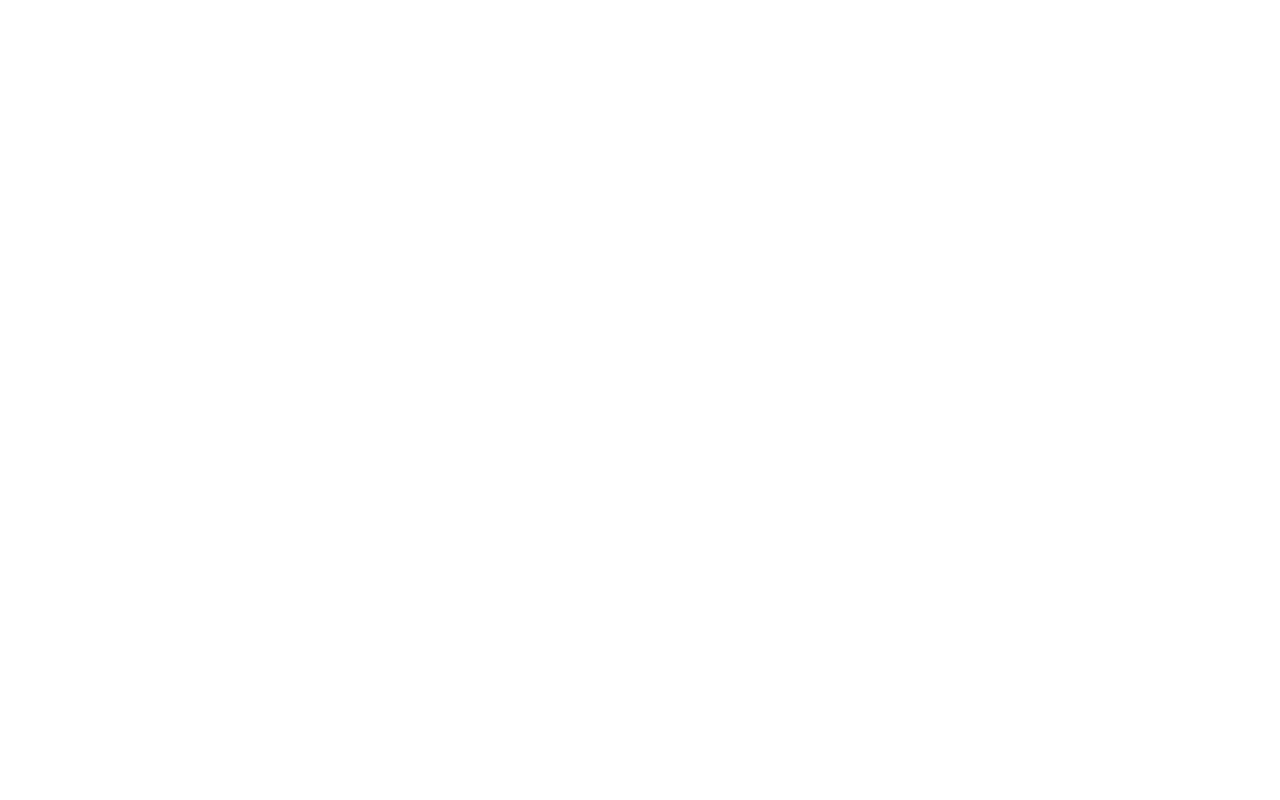
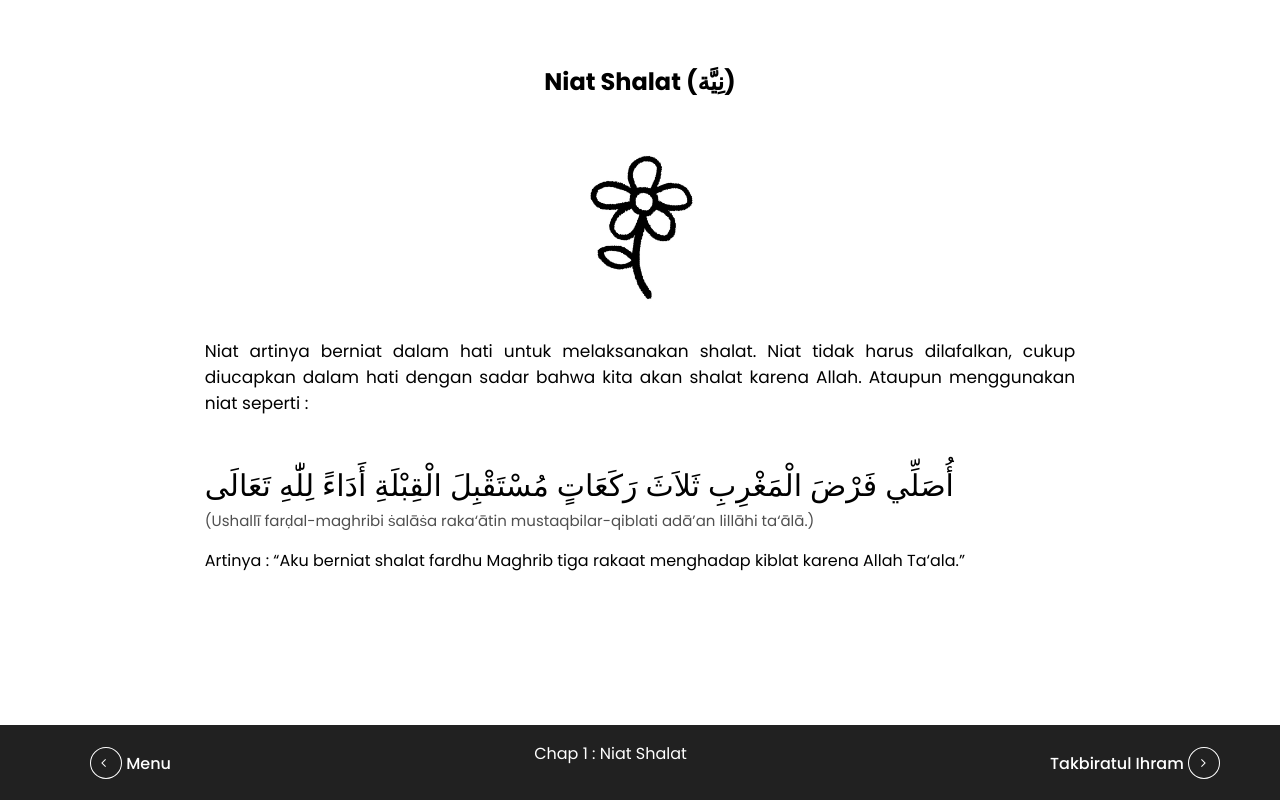
Before and after one commit to tegarpermanaputra21-sudo/app-for-muslim-kids, a plain HTML site: page niat.html in a window 1280 px wide. Drawn offline with nearby package versions, Linux system fonts and the light colour scheme.

Commit message:
add niat shalat

```diff
--- a/niat.html
+++ b/niat.html
@@ -4,8 +4,42 @@
     <meta charset="UTF-8">
     <meta name="viewport" content="width=device-width, initial-scale=1.0">
     <title>Niat shalat</title>
+    <link rel="stylesheet" href="https://fonts.googleapis.com/css2?family=Material+Symbols+Outlined" />
+    <link rel="stylesheet" href="style.css">
 </head>
 <body>
+    <section class="niat">
+        <h1>Niat Shalat (نِيَّة)</h1>
+        <div class="content">
+            <img src="images/A Flower.jpg" alt="">
+            <p>Niat artinya berniat dalam hati untuk melaksanakan shalat. Niat tidak harus dilafalkan, cukup diucapkan dalam hati dengan sadar bahwa kita akan shalat karena Allah. Ataupun menggunakan niat seperti :</p>
+            <div class="bacaan">
+                <p class="arab">أُصَلِّي فَرْضَ الْمَغْرِبِ ثَلاَثَ رَكَعَاتٍ مُسْتَقْبِلَ الْقِبْلَةِ أَدَاءً لِلّٰهِ تَعَالَى</p>
+                <p class="latin">&#40;Ushallī farḍal-maghribi ṡalāṡa raka‘ātin mustaqbilar-qiblati adā’an lillāhi ta‘ālā.&#41;</p>
+                <p class="arti">Artinya : “Aku berniat shalat fardhu Maghrib tiga rakaat menghadap kiblat karena Allah Ta‘ala.”</p>
+            </div>
+        </div>
+    </section>
+
+    <nav class="bottom-nav">
+        <div class="col desc">
+            <a href="#" class="nav-btn reverse">
+                <span>Menu</span>
+            <span class="material-symbols-outlined">arrow_back_ios</span>
+            </a>
+        </div>
+
+        <div class="col center">
+            <span class="chapter-title">Chap 1 : Niat Shalat</span>
+        </div>
+
+        <div class="col desc">
+            <a href="#" class="nav-btn">
+            <span>Takbiratul Ihram</span>
+            <span class="material-symbols-outlined">arrow_forward_ios</span>
+            </a>
+        </div>
+    </nav>
 
 </body>
 </html>
--- a/style.css
+++ b/style.css
@@ -96,3 +96,102 @@ body{
     color: #212121;
     background-color: transparent;
 }
+
+
+/* niat page */
+.niat{
+    width: 80%;
+    display: flex;
+    flex-direction: column;
+    justify-content: center;
+    text-align: center;
+    margin: 0rem auto 10rem;
+}
+.niat h1{
+    text-align: center;
+    margin: 4rem auto 2rem;
+}
+.niat .content{
+    text-align: center;
+    width: 85%;
+    margin: 0 auto;
+}
+.niat .content img{
+    width: 200px;
+}
+.niat .content p{
+    font-size: 17px;
+    text-align: justify;
+}
+.niat .content .bacaan{
+    margin: 3rem auto;
+}
+.niat .content .bacaan .arab{
+    font-size: 30px;
+}
+.niat .content .bacaan .latin{
+    font-size: 15px;
+    color: #4f4f4f;
+    margin-bottom: 1rem;
+}
+.niat .content .bacaan .arti{
+    font-size: 16px;
+}
+
+
+/* bottom-nav */
+.bottom-nav{
+    width: 100%;
+    position: fixed;
+    display: flex;
+    gap: 18rem;
+    text-align: center;
+    justify-content: space-evenly;
+    color: white;
+    background-color: #212121;
+    margin: 0 auto;
+    padding: 15px;
+    bottom: 0;
+    border-top: 1px solid #212121;
+    z-index: 1000;
+}
+.bottom-nav .desc{
+    display: flex;
+    text-align: center;
+}
+.bottom-nav .center{
+    justify-content: center;
+}
+
+.col.center {
+    justify-content: center;
+}
+.desc {
+    justify-content: space-between;
+}
+.nav-btn {
+    display: flex;
+    align-items: center;
+    gap: 4px;
+    padding: 6px;
+    text-decoration: none;
+    color: white;
+    font-weight: 500;
+}
+.nav-btn:hover {
+    padding: 6px;
+    border-radius: 4px;
+    background-color: #3f3f46;
+}
+.reverse{
+    display: flex;
+    flex-direction: row-reverse;
+}
+.material-symbols-outlined {
+    font-size: 10px;
+    text-align: center;
+    padding: 10px;
+    border: 1px solid white;
+    border-radius: 50%;
+    vertical-align: middle;
+}
```
Also changed, not shown: index.html (+1 -1 lines).
